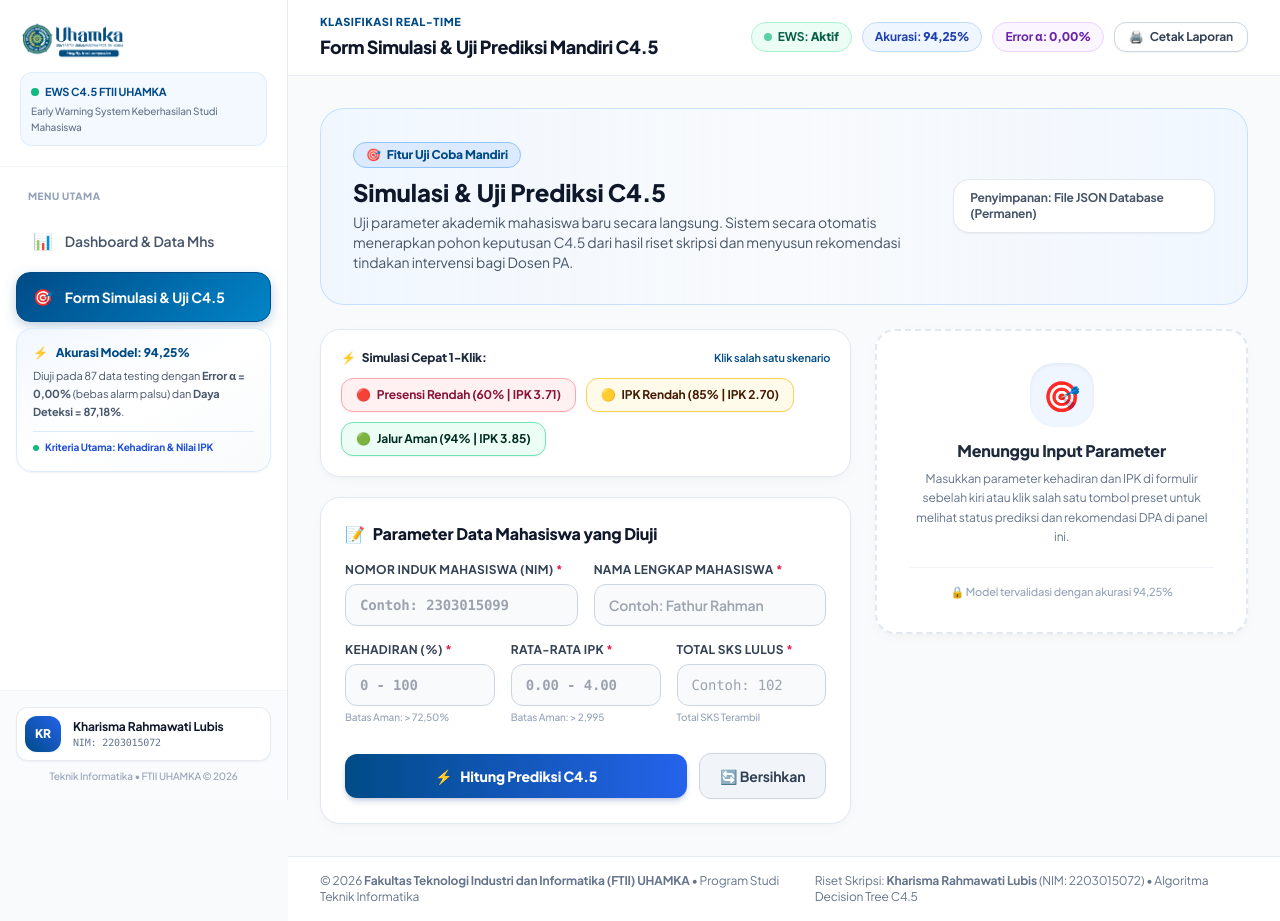
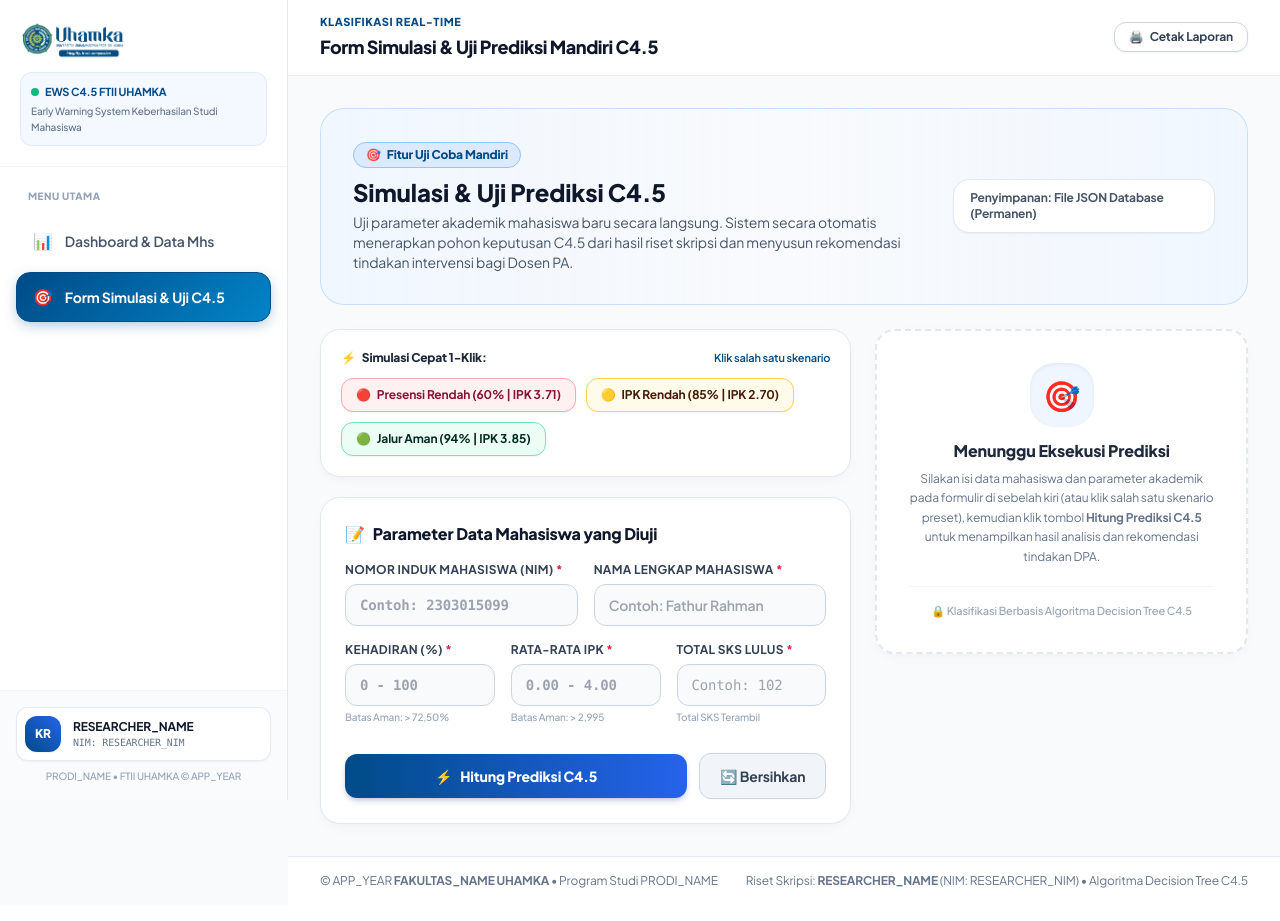
Before and after one commit to Kentuckuy/EWSC4.5-FTIIUHAMKA, a PHP site: page /pages/uji-coba/index.php in a window 1280 px wide. After the commit the page ends 888 px from the top, so only its background shows below. Run offline with PHP 8.4, Linux system fonts and the light colour scheme; some libraries are stand-ins or nearby versions.

Commit message:
Evaluasi antarmuka: membersihkan metrik kalkulasi pada sidebar/header dan menyempurnakan interaksi tombol prediksi C4.5

```diff
--- a/assets/js/app.js
+++ b/assets/js/app.js
@@ -338,8 +338,6 @@ function openEditModal(student) {
   document.getElementById('editIpk').value = student.ipk;
   document.getElementById('editSks').value = student.sks;
 
-  previewEditCalculation();
-
   modal.classList.remove('hidden');
   setTimeout(() => {
     card.classList.remove('scale-95');
@@ -355,20 +353,6 @@ function closeEditModal() {
   card.classList.remove('scale-100');
   card.classList.add('scale-95');
   setTimeout(() => modal.classList.add('hidden'), 150);
-}
-
-function previewEditCalculation() {
-  const h = parseFloat(document.getElementById('editKehadiran').value) || 0;
-  const i = parseFloat(document.getElementById('editIpk').value) || 0;
-  const res = classifyC45Client(h, i);
-
-  const badge = document.getElementById('editPreviewBadge');
-  const rule = document.getElementById('editPreviewRule');
-  if (badge && rule) {
-    badge.className = `px-3 py-1 rounded-full font-extrabold text-xs border ${res.badgeClass}`;
-    badge.innerText = res.status;
-    rule.innerText = res.ruleTitle;
-  }
 }
 
 /**
--- a/components/footer.php
+++ b/components/footer.php
@@ -151,12 +151,12 @@ if (!isset($root_path)) {
             <div class="grid grid-cols-3 gap-3">
                 <div>
                     <label class="block text-[11px] font-bold text-slate-700 uppercase tracking-wide mb-1">Kehadiran (%) <span class="text-rose-600">*</span></label>
-                    <input type="number" step="0.1" min="0" max="100" id="editKehadiran" required oninput="previewEditCalculation()" class="w-full text-xs font-mono bg-slate-50 border border-slate-300 rounded-xl px-3 py-2 text-slate-900 font-bold focus:outline-none focus:ring-2 focus:ring-blue-500 focus:bg-white">
+                    <input type="number" step="0.1" min="0" max="100" id="editKehadiran" required class="w-full text-xs font-mono bg-slate-50 border border-slate-300 rounded-xl px-3 py-2 text-slate-900 font-bold focus:outline-none focus:ring-2 focus:ring-blue-500 focus:bg-white">
                     <span class="text-[9px] text-slate-400 block mt-0.5">Batas: > 72,50%</span>
                 </div>
                 <div>
                     <label class="block text-[11px] font-bold text-slate-700 uppercase tracking-wide mb-1">Rata-rata IPK <span class="text-rose-600">*</span></label>
-                    <input type="number" step="0.01" min="0" max="4.00" id="editIpk" required oninput="previewEditCalculation()" class="w-full text-xs font-mono bg-slate-50 border border-slate-300 rounded-xl px-3 py-2 text-slate-900 font-bold focus:outline-none focus:ring-2 focus:ring-blue-500 focus:bg-white">
+                    <input type="number" step="0.01" min="0" max="4.00" id="editIpk" required class="w-full text-xs font-mono bg-slate-50 border border-slate-300 rounded-xl px-3 py-2 text-slate-900 font-bold focus:outline-none focus:ring-2 focus:ring-blue-500 focus:bg-white">
                     <span class="text-[9px] text-slate-400 block mt-0.5">Batas: > 2,995</span>
                 </div>
                 <div>
@@ -166,13 +166,10 @@ if (!isset($root_path)) {
                 </div>
             </div>
 
-            <!-- Preview Live Status Baru C4.5 -->
-            <div class="p-3.5 rounded-2xl bg-slate-50 border border-slate-200 text-xs flex items-center justify-between">
-                <div>
-                    <span class="text-slate-500 font-bold block text-[10px] uppercase">Prediksi Status Baru:</span>
-                    <span id="editPreviewRule" class="text-slate-700 text-[11px] font-medium"></span>
-                </div>
-                <span id="editPreviewBadge" class="px-3 py-1 rounded-full font-extrabold text-xs border"></span>
+            <!-- Informasi Pembaruan Prediksi C4.5 -->
+            <div class="p-3.5 rounded-2xl bg-blue-50/70 border border-blue-200 text-xs text-slate-700 flex items-center gap-2.5">
+                <span class="text-base">💡</span>
+                <span class="text-[11px] leading-relaxed">Status kelulusan dan aturan pohon keputusan C4.5 akan otomatis dikalkulasi ulang dan diperbarui saat Anda menekan tombol <b>Simpan Perubahan</b>.</span>
             </div>
 
             <!-- Tombol Aksi Simpan / Batal -->
--- a/components/navbar.php
+++ b/components/navbar.php
@@ -42,18 +42,8 @@ $nav_title = isset($nav_title) ? $nav_title : 'Dashboard & Pangkalan Data Mahasi
         </div>
     </div>
 
-    <!-- Bagian Kanan: Status Akurasi, Nilai Alpha, & Tombol Cetak -->
+    <!-- Bagian Kanan: Tombol Cetak Laporan -->
     <div class="flex items-center gap-2.5">
-        <div class="hidden sm:flex items-center gap-1.5 px-3 py-1.5 rounded-full bg-emerald-50 text-emerald-800 text-xs font-bold border border-emerald-200">
-            <span class="w-2 h-2 rounded-full bg-emerald-500 animate-pulse"></span>
-            <span>EWS: <b>Aktif</b></span>
-        </div>
-        <div class="hidden lg:flex items-center gap-1.5 px-3 py-1.5 rounded-full bg-blue-50 text-blue-800 text-xs font-bold border border-blue-200" title="Akurasi model C4.5 pada 87 data testing">
-            <span>Akurasi: <b>94,25%</b></span>
-        </div>
-        <div class="hidden xl:flex items-center gap-1.5 px-3 py-1.5 rounded-full bg-purple-50 text-purple-800 text-xs font-bold border border-purple-200" title="Tingkat kesalahan Tipe I (False Alarm Rate) = 0.00%">
-            <span>Error α: <b>0,00%</b></span>
-        </div>
         <button onclick="window.print()" class="px-3.5 py-1.5 bg-white hover:bg-slate-50 text-slate-700 text-xs font-bold rounded-xl border border-slate-300 transition flex items-center gap-1.5 shadow-sm">
             <span>🖨️</span> <span class="hidden sm:inline">Cetak Laporan</span>
         </button>
--- a/components/sidebar.php
+++ b/components/sidebar.php
@@ -58,19 +58,6 @@ $active_page = isset($active_page) ? $active_page : 'dashboard';
             <span>Form Simulasi & Uji C4.5</span>
         </a>
 
-        <!-- Kotak Info Performa Model EWS -->
-        <div class="mt-6 p-4 rounded-2xl bg-gradient-to-br from-blue-50/80 via-white to-slate-50 border border-blue-100 shadow-sm">
-            <div class="flex items-center gap-2 text-[#004b87] font-extrabold text-xs mb-1.5">
-                <span>⚡</span> Akurasi Model: 94,25%
-            </div>
-            <p class="text-[11px] text-slate-600 leading-relaxed">
-                Diuji pada 87 data testing dengan <b>Error α = 0,00%</b> (bebas alarm palsu) dan <b>Daya Deteksi = 87,18%</b>.
-            </p>
-            <div class="mt-2.5 pt-2 border-t border-blue-100 text-[10px] text-blue-700 font-bold flex items-center gap-1.5">
-                <span class="w-1.5 h-1.5 rounded-full bg-emerald-500"></span>
-                <span>Kriteria Utama: Kehadiran & Nilai IPK</span>
-            </div>
-        </div>
     </div>
 
     <!-- Bagian Bawah: Profil Peneliti Skripsi -->
--- a/pages/uji-coba/index.php
+++ b/pages/uji-coba/index.php
@@ -141,14 +141,14 @@ require_once __DIR__ . '/../../components/sidebar.php';
                                 <label class="block text-xs font-bold text-slate-700 uppercase tracking-wide mb-1.5">
                                     Kehadiran (%) <span class="text-rose-600">*</span>
                                 </label>
-                                <input type="number" step="0.1" min="0" max="100" id="simKehadiran" required placeholder="0 - 100" oninput="triggerInstantCalculation()" class="w-full text-xs sm:text-sm bg-slate-50 border border-slate-300 rounded-xl px-3.5 py-2.5 focus:outline-none focus:ring-2 focus:ring-blue-500 focus:bg-white text-slate-900 font-mono font-bold transition">
+                                <input type="number" step="0.1" min="0" max="100" id="simKehadiran" required placeholder="0 - 100" class="w-full text-xs sm:text-sm bg-slate-50 border border-slate-300 rounded-xl px-3.5 py-2.5 focus:outline-none focus:ring-2 focus:ring-blue-500 focus:bg-white text-slate-900 font-mono font-bold transition">
                                 <span class="text-[10px] text-slate-400 mt-1 block font-medium">Batas Aman: > 72,50%</span>
                             </div>
                             <div>
                                 <label class="block text-xs font-bold text-slate-700 uppercase tracking-wide mb-1.5">
                                     Rata-rata IPK <span class="text-rose-600">*</span>
                                 </label>
-                                <input type="number" step="0.01" min="0" max="4.00" id="simIpk" required placeholder="0.00 - 4.00" oninput="triggerInstantCalculation()" class="w-full text-xs sm:text-sm bg-slate-50 border border-slate-300 rounded-xl px-3.5 py-2.5 focus:outline-none focus:ring-2 focus:ring-blue-500 focus:bg-white text-slate-900 font-mono font-bold transition">
+                                <input type="number" step="0.01" min="0" max="4.00" id="simIpk" required placeholder="0.00 - 4.00" class="w-full text-xs sm:text-sm bg-slate-50 border border-slate-300 rounded-xl px-3.5 py-2.5 focus:outline-none focus:ring-2 focus:ring-blue-500 focus:bg-white text-slate-900 font-mono font-bold transition">
                                 <span class="text-[10px] text-slate-400 mt-1 block font-medium">Batas Aman: > 2,995</span>
                             </div>
                             <div>
@@ -161,7 +161,7 @@ require_once __DIR__ . '/../../components/sidebar.php';
                         </div>
 
                         <div class="pt-3 flex flex-wrap items-center gap-3">
-                            <button type="submit" class="flex-1 py-3 px-6 rounded-xl bg-gradient-to-r from-[#004b87] to-blue-600 hover:from-[#003b6b] hover:to-blue-700 text-white font-extrabold text-sm shadow-md shadow-blue-900/20 transition flex items-center justify-center gap-2">
+                            <button type="submit" id="btnHitungSim" class="flex-1 py-3 px-6 rounded-xl bg-gradient-to-r from-[#004b87] to-blue-600 hover:from-[#003b6b] hover:to-blue-700 text-white font-extrabold text-sm shadow-md shadow-blue-900/20 transition flex items-center justify-center gap-2">
                                 <span>⚡</span> Hitung Prediksi C4.5
                             </button>
                             <button type="button" onclick="resetSimForm()" class="py-3 px-5 rounded-xl bg-slate-100 hover:bg-slate-200 text-slate-700 font-bold text-sm transition border border-slate-300">
@@ -181,12 +181,12 @@ require_once __DIR__ . '/../../components/sidebar.php';
                     <div class="w-16 h-16 rounded-3xl bg-blue-50 text-[#004b87] flex items-center justify-center text-3xl mx-auto mb-3 shadow-inner">
                         🎯
                     </div>
-                    <h4 class="text-base font-extrabold text-slate-800">Menunggu Input Parameter</h4>
-                    <p class="text-xs text-slate-500 mt-1.5 leading-relaxed max-w-sm mx-auto">
-                        Masukkan parameter kehadiran dan IPK di formulir sebelah kiri atau klik salah satu tombol preset untuk melihat status prediksi dan rekomendasi DPA di panel ini.
+                    <h4 id="simPlaceholderTitle" class="text-base font-extrabold text-slate-800">Menunggu Eksekusi Prediksi</h4>
+                    <p id="simPlaceholderDesc" class="text-xs text-slate-500 mt-1.5 leading-relaxed max-w-sm mx-auto">
+                        Silakan isi data mahasiswa dan parameter akademik pada formulir di sebelah kiri (atau klik salah satu skenario preset), kemudian klik tombol <b>Hitung Prediksi C4.5</b> untuk menampilkan hasil analisis dan rekomendasi tindakan DPA.
                     </p>
                     <div class="mt-5 pt-4 border-t border-slate-100 text-[11px] text-slate-400 font-medium flex items-center justify-center gap-1.5">
-                        <span>🔒 Model tervalidasi dengan akurasi 94,25%</span>
+                        <span>🔒 Klasifikasi Berbasis Algoritma Decision Tree C4.5</span>
                     </div>
                 </div>
 
@@ -252,6 +252,7 @@ require_once __DIR__ . '/../../components/sidebar.php';
     <script>
         let currentSimResult = null;
 
+        // Memuat skenario simulasi preset tanpa otomatis memunculkan hasil prediksi
         function fillSimulationPreset(kehadiran, ipk, sks, nama) {
             document.getElementById('simNim').value = '2303015' + Math.floor(100 + Math.random() * 900);
             document.getElementById('simNama').value = nama;
@@ -259,37 +260,79 @@ require_once __DIR__ . '/../../components/sidebar.php';
             document.getElementById('simIpk').value = ipk;
             document.getElementById('simSks').value = sks;
 
-            calculateAndDisplay(kehadiran, ipk, sks, nama, document.getElementById('simNim').value);
-        }
+            // Sembunyikan hasil lama & arahkan user untuk menekan tombol
+            hideSimResult();
 
-        function triggerInstantCalculation() {
-            const h = parseFloat(document.getElementById('simKehadiran').value);
-            const i = parseFloat(document.getElementById('simIpk').value);
-            const s = parseInt(document.getElementById('simSks').value) || 0;
-            const nama = document.getElementById('simNama').value || 'Mahasiswa Uji Coba';
-            const nim = document.getElementById('simNim').value || '2303015...';
+            const titleEl = document.getElementById('simPlaceholderTitle');
+            const descEl = document.getElementById('simPlaceholderDesc');
+            if (titleEl && descEl) {
+                titleEl.innerText = 'Skenario Siap Dihitung';
+                descEl.innerHTML = `Parameter simulasi <b>${nama}</b> telah dimasukkan ke formulir. Silakan klik tombol <b>Hitung Prediksi C4.5</b> untuk melihat hasil analisis.`;
+            }
 
-            if (!isNaN(h) && !isNaN(i)) {
-                calculateAndDisplay(h, i, s, nama, nim);
+            // Beri fokus ke tombol hitung agar intuitif
+            const btn = document.getElementById('btnHitungSim');
+            if (btn) {
+                btn.focus();
+                btn.classList.add('ring-4', 'ring-blue-300');
+                setTimeout(() => btn.classList.remove('ring-4', 'ring-blue-300'), 1000);
             }
         }
 
+        // Penanganan Submit Form: Hasil HANYA muncul setelah user klik tombol
         function handleLiveSimSubmit(e) {
             e.preventDefault();
+            const nim = document.getElementById('simNim').value.trim();
+            const nama = document.getElementById('simNama').value.trim();
             const h = parseFloat(document.getElementById('simKehadiran').value);
             const i = parseFloat(document.getElementById('simIpk').value);
             const s = parseInt(document.getElementById('simSks').value);
-            const nama = document.getElementById('simNama').value;
-            const nim = document.getElementById('simNim').value;
 
-            if (isNaN(h) || isNaN(i) || isNaN(s)) {
-                alert('Harap isi data kehadiran, IPK, dan SKS dengan angka valid!');
+            if (!nim || !nama) {
+                alert('Harap lengkapi Nomor Induk Mahasiswa (NIM) dan Nama Mahasiswa terlebih dahulu!');
                 return;
             }
 
-            calculateAndDisplay(h, i, s, nama, nim);
+            if (isNaN(h) || h < 0 || h > 100) {
+                alert('Harap isi persentase kehadiran dengan angka valid antara 0% hingga 100%!');
+                document.getElementById('simKehadiran').focus();
+                return;
+            }
+
+            if (isNaN(i) || i < 0 || i > 4.00) {
+                alert('Harap isi nilai IPK dengan angka valid antara 0,00 hingga 4,00!');
+                document.getElementById('simIpk').focus();
+                return;
+            }
+
+            if (isNaN(s) || s < 0) {
+                alert('Harap isi total SKS dengan angka bulat yang valid!');
+                document.getElementById('simSks').focus();
+                return;
+            }
+
+            // Tampilkan efek loading sejenak pada tombol agar responsif & profesional
+            const btn = document.getElementById('btnHitungSim');
+            const origText = btn.innerHTML;
+            btn.innerHTML = '<span>⏳</span> Memproses Prediksi C4.5...';
+            btn.disabled = true;
+
+            setTimeout(() => {
+                btn.innerHTML = origText;
+                btn.disabled = false;
+                calculateAndDisplay(h, i, s, nama, nim);
+
+                // Scroll halus ke kartu hasil pada layar mobile/tablet
+                if (window.innerWidth < 1024) {
+                    const sec = document.getElementById('simResultSection');
+                    if (sec) {
+                        sec.scrollIntoView({ behavior: 'smooth', block: 'start' });
+                    }
+                }
+            }, 200);
         }
 
+        // Mengkalkulasi dan menampilkan kartu hasil prediksi C4.5
         function calculateAndDisplay(kehadiran, ipk, sks, nama, nim) {
             const res = classifyC45Client(kehadiran, ipk);
             currentSimResult = {
@@ -318,16 +361,50 @@ require_once __DIR__ . '/../../components/sidebar.php';
             document.getElementById('resAction').innerText = res.recommendation;
         }
 
+        // Menyembunyikan hasil prediksi & menampilkan kembali placeholder awal
+        function hideSimResult() {
+            currentSimResult = null;
+            const sec = document.getElementById('simResultSection');
+            const placeholder = document.getElementById('simPlaceholder');
+            if (sec) sec.classList.add('hidden');
+            if (placeholder) placeholder.classList.remove('hidden');
+        }
+
         function resetSimForm() {
             document.getElementById('simForm').reset();
-            document.getElementById('simPlaceholder').classList.remove('hidden');
-            document.getElementById('simResultSection').classList.add('hidden');
-            currentSimResult = null;
+            hideSimResult();
+            const titleEl = document.getElementById('simPlaceholderTitle');
+            const descEl = document.getElementById('simPlaceholderDesc');
+            if (titleEl && descEl) {
+                titleEl.innerText = 'Menunggu Eksekusi Prediksi';
+                descEl.innerHTML = 'Silakan isi data mahasiswa dan parameter akademik pada formulir di sebelah kiri (atau klik salah satu skenario preset), kemudian klik tombol <b>Hitung Prediksi C4.5</b> untuk menampilkan hasil analisis dan rekomendasi tindakan DPA.';
+            }
         }
+
+        // Jika user mengubah nilai input setelah prediksi muncul, sembunyikan hasil lama agar tidak rancu
+        document.addEventListener('DOMContentLoaded', () => {
+            const formInputs = ['simNim', 'simNama', 'simKehadiran', 'simIpk', 'simSks'];
+            formInputs.forEach(id => {
+                const el = document.getElementById(id);
+                if (el) {
+                    el.addEventListener('input', () => {
+                        if (currentSimResult !== null) {
+                            hideSimResult();
+                            const titleEl = document.getElementById('simPlaceholderTitle');
+                            const descEl = document.getElementById('simPlaceholderDesc');
+                            if (titleEl && descEl) {
+                                titleEl.innerText = 'Parameter Diubah';
+                                descEl.innerHTML = 'Data pada formulir telah diubah. Silakan klik kembali tombol <b>Hitung Prediksi C4.5</b> untuk memperbarui hasil prediksi.';
+                            }
+                        }
+                    });
+                }
+            });
+        });
 
         async function saveSimResultToDatabase() {
             if (!currentSimResult) {
-                alert('Silakan lakukan pengujian terlebih dahulu.');
+                alert('Silakan lakukan perhitungan prediksi terlebih dahulu dengan menekan tombol Hitung Prediksi C4.5.');
                 return;
             }
 
```
Also changed, not shown: index.php (+5 -5 lines).
